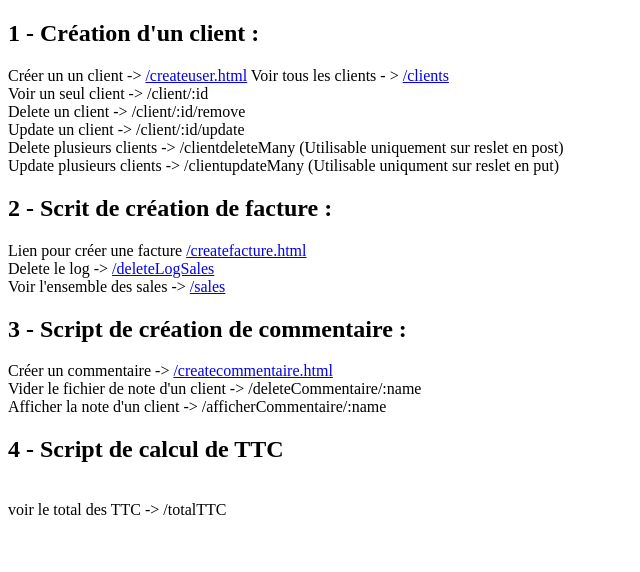
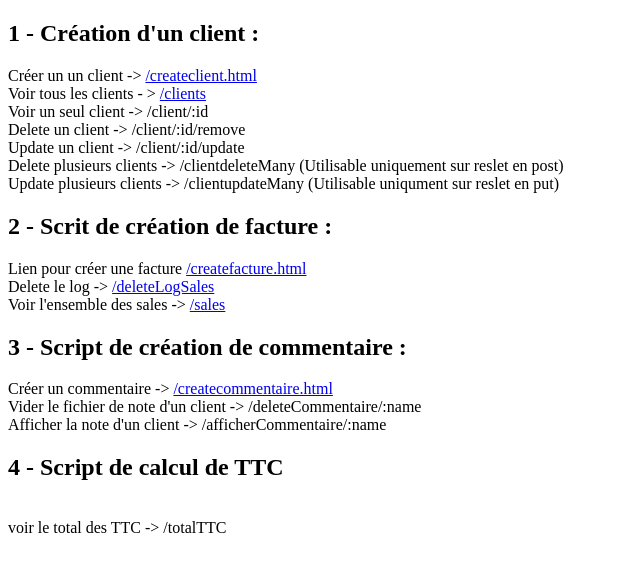
Before and after one commit to AdrienLEIB/facture-NodeJS, a website: page html/index.html in a window 1280 px wide. Shown: the whole page, without its empty margins (0-640 px from the left). Drawn offline with Linux system fonts and the light colour scheme.

Commit message:
Il est tjrs important de se relire

```diff
--- a/html/index.html
+++ b/html/index.html
@@ -6,7 +6,8 @@
 <body>
 <section>
 	<h1>1 - Création d'un client : </br></h1>
-	Créer un un client -> <a href="createuser.html">/createuser.html</a>
+	Créer un un client -> <a href="createclient.html">/createclient.html</a>
+</br>
 	Voir tous les clients - > <a href="/clients"> /clients </a>
 </br>
 	Voir un seul client -> /client/:id
```
